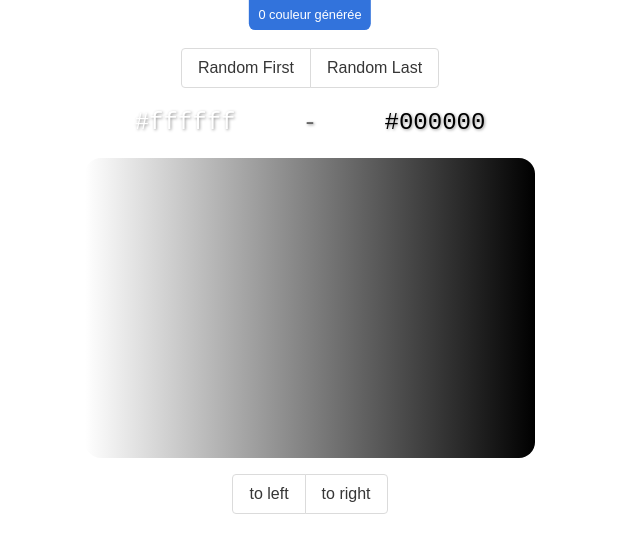
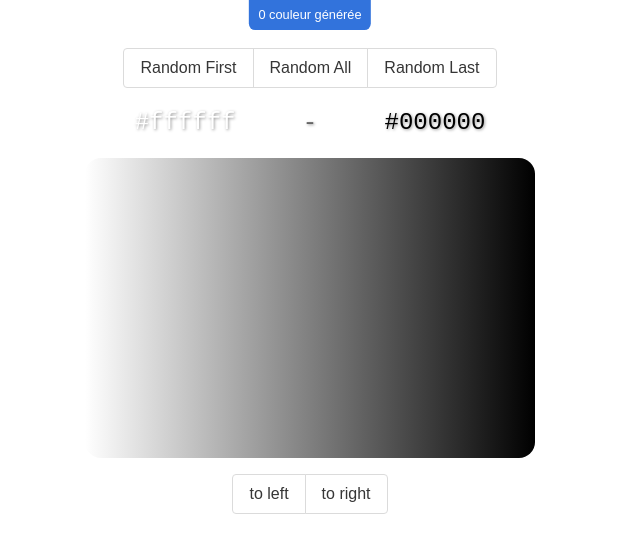
Before and after one commit to AgathePons/react_08_, a JavaScript app: page / in a window 1280 px wide. Shown: the top 552 px of the page, without its empty margins (330-970 px from the left). Built offline with nearby package versions, Linux system fonts and the light colour scheme.

Commit message:
plug direction to gradient container + add the random all button

```diff
--- a/src/containers/ColorButtons.js
+++ b/src/containers/ColorButtons.js
@@ -21,6 +21,14 @@ function ColorButtons() {
           },
         },
         {
+          name: 'Random All',
+          onClick: () => {
+            console.log('clic all');
+            dispatch(actionSetFirstColor(randomHexColor()));
+            dispatch(actionSetLastColor(randomHexColor()));
+          },
+        },
+        {
           name: 'Random Last',
           onClick: () => {
             console.log('clic first');
--- a/src/containers/GradientContainer.js
+++ b/src/containers/GradientContainer.js
@@ -6,9 +6,10 @@ import Gradient from '../components/Gradient/Gradient';
 function GradientContainer() {
   const firstColor = useSelector((state) => state.firstColor);
   const lastColor = useSelector((state) => state.lastColor);
+  const direction = useSelector((state) => state.direction);
   return (
     <Gradient
-      direction="90deg"
+      direction={direction}
       firstColor={firstColor}
       lastColor={lastColor}
     />
```
